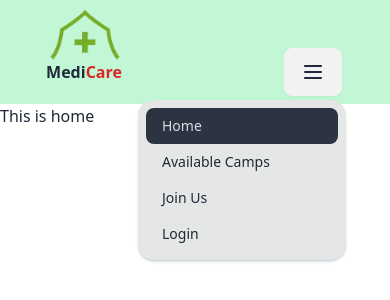
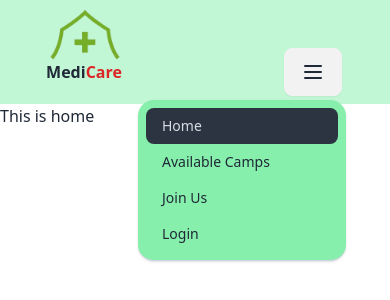
Before and after one commit to shahidulllah/medicare-client, a React (Vite) app: page / in a window 390 px wide. Both pictures are taken after a click on the button 313 px from the left and 52 px from the top of the page. Shown: the top 300 px of the page. Built offline with nearby package versions, Linux system fonts and the light colour scheme; no server answers.

Commit message:
Navbar responsive

```diff
--- a/src/Pages/Home/Navbar.jsx
+++ b/src/Pages/Home/Navbar.jsx
@@ -109,7 +109,7 @@ const Navbar = () => {
                                 <div tabIndex={0} role="button" className="btn m-1"><svg xmlns="http://www.w3.org/2000/svg" fill="none" viewBox="0 0 24 24" stroke="currentColor" className="w-6 h-6 dark:text-gray-800">
                                     <path strokeLinecap="round" strokeLinejoin="round" strokeWidth="2" d="M4 6h16M4 12h16M4 18h16"></path>
                                 </svg></div>
-                                <ul tabIndex={0} className="dropdown-content z-[1] menu p-2 shadow bg-base-300 rounded-box w-52 border-slate-300 border-b">
+                                <ul tabIndex={0} className="dropdown-content z-[1] menu p-2 shadow bg-green-300 rounded-box w-52 border-slate-300 border-b">
                                     {
                                         user && <div className="flex flex-col items-center justify-center">
                                             <div className=" w-9 mb-2 ">
@@ -121,7 +121,7 @@ const Navbar = () => {
                                         </div>
                                     }
                                     {navlinks}
-                                    {user && <li><button>My Assignments</button></li>}
+                                    {user && <li><button>Dashboard</button></li>}
                                     {!user &&
                                         <li><Link to="/login">Login</Link></li>}
                                     {user && <li><button onClick={handleLogOut}>Log Out</button></li>}
```
